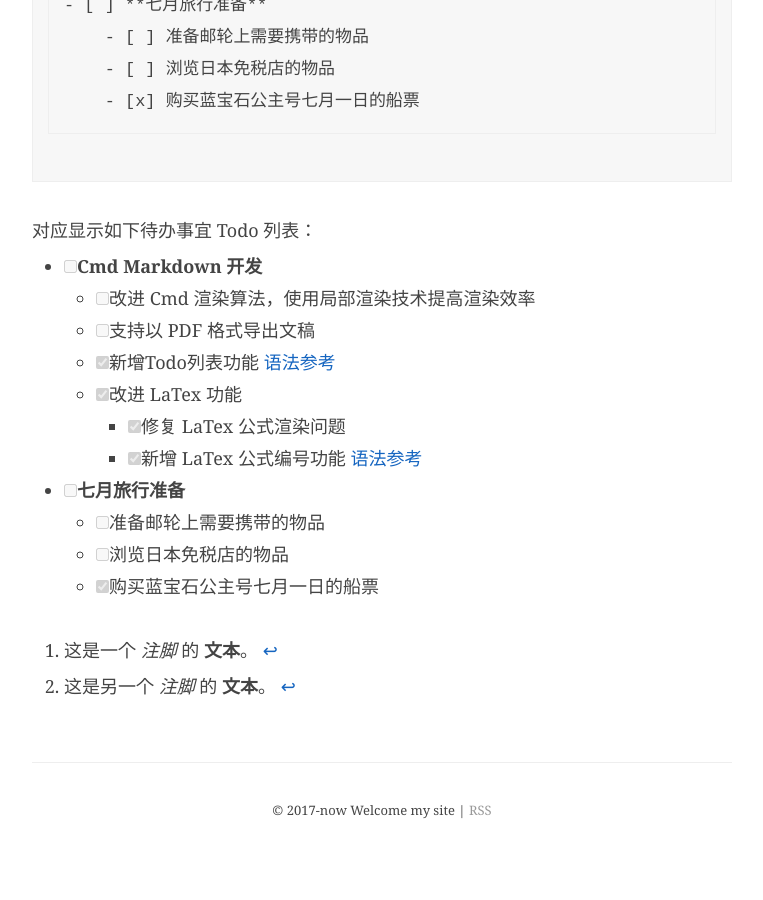
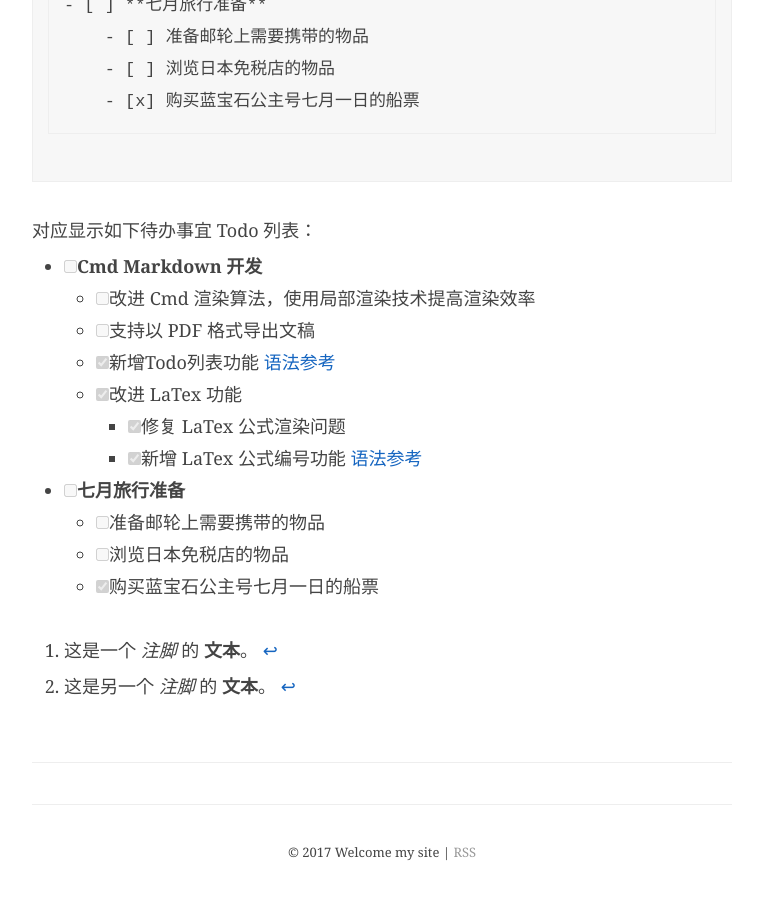
Before and after one commit to MemeTao/MemeTao.github.io, a Jekyll site: the page built from _posts/2016-10-12-markdown-manual.markdown, in a window 1280 px wide and 900 px high, scrolled down 6648 px. Shown: the whole window, without its empty margins (258-1021 px from the left). Built offline with Jekyll 4.4.1, drawn with Linux system fonts in a browser that asks for light colours; nearby versions of some CDN libraries; comment, search, counter and statistics services are not loaded; before the commit the page ends 7506 px from its top, so only the background shows below that.

Commit message:
开启多说评论

```diff
--- a/_config.yml
+++ b/_config.yml
@@ -24,7 +24,7 @@
 
 # If U enable the comment, edit disqus or duoshuo account of "/_layouts/post.html"
 # before deploy your webpage
-enable_comment: false
+enable_comment: true
 
 gems: ['jekyll-paginate']
 # Pagination
--- a/_includes/footer.html
+++ b/_includes/footer.html
@@ -1,5 +1,5 @@
 <footer class="footer">
 	<div class="col">
-		© 2017-now {{ site.title }} | <a href="{{ "/feed.xml" | prepend: site.baseurl }}" class="subscribe">RSS</a>
+		© 2017 {{ site.title }} | <a href="{{ "/feed.xml" | prepend: site.baseurl }}" class="subscribe">RSS</a>
 	</div>
 </footer>
--- a/_layouts/post.html
+++ b/_layouts/post.html
@@ -18,10 +18,10 @@
 
 {% if site.enable_comment %}
 <hr>
-<!-- <script src="http://libs.baidu.com/jquery/1.9.1/jquery.min.js"></script> -->
+<script src="http://libs.baidu.com/jquery/1.9.1/jquery.min.js"></script>
 
 <!-- disqus 评论-->
-<!-- <div id="disqus_thread"></div>
+<div id="disqus_thread"></div>
 <script type="text/javascript">
     /* * * CONFIGURATION VARIABLES: EDIT BEFORE PASTING INTO YOUR WEBPAGE * * */
     var disqus_shortname = 'songroger'; // required: replace example with your forum shortname
@@ -33,7 +33,7 @@
         (document.getElementsByTagName('head')[0] || document.getElementsByTagName('body')[0]).appendChild(dsq);
     })();
 </script>
-<noscript>Please enable JavaScript to view the <a href="https://disqus.com/?ref_noscript">comments powered by Disqus.</a></noscript> -->
+<noscript>Please enable JavaScript to view the <a href="https://disqus.com/?ref_noscript">comments powered by Disqus.</a></noscript>
 
 <!-- 多说评论框 start -->
 <div class="ds-thread" data-thread-key="songroger" data-title="{{ page.title }}" data-url="{{ site.url }}{{ page.url }}"></div>
```
Also changed, not shown: 8 other files.
